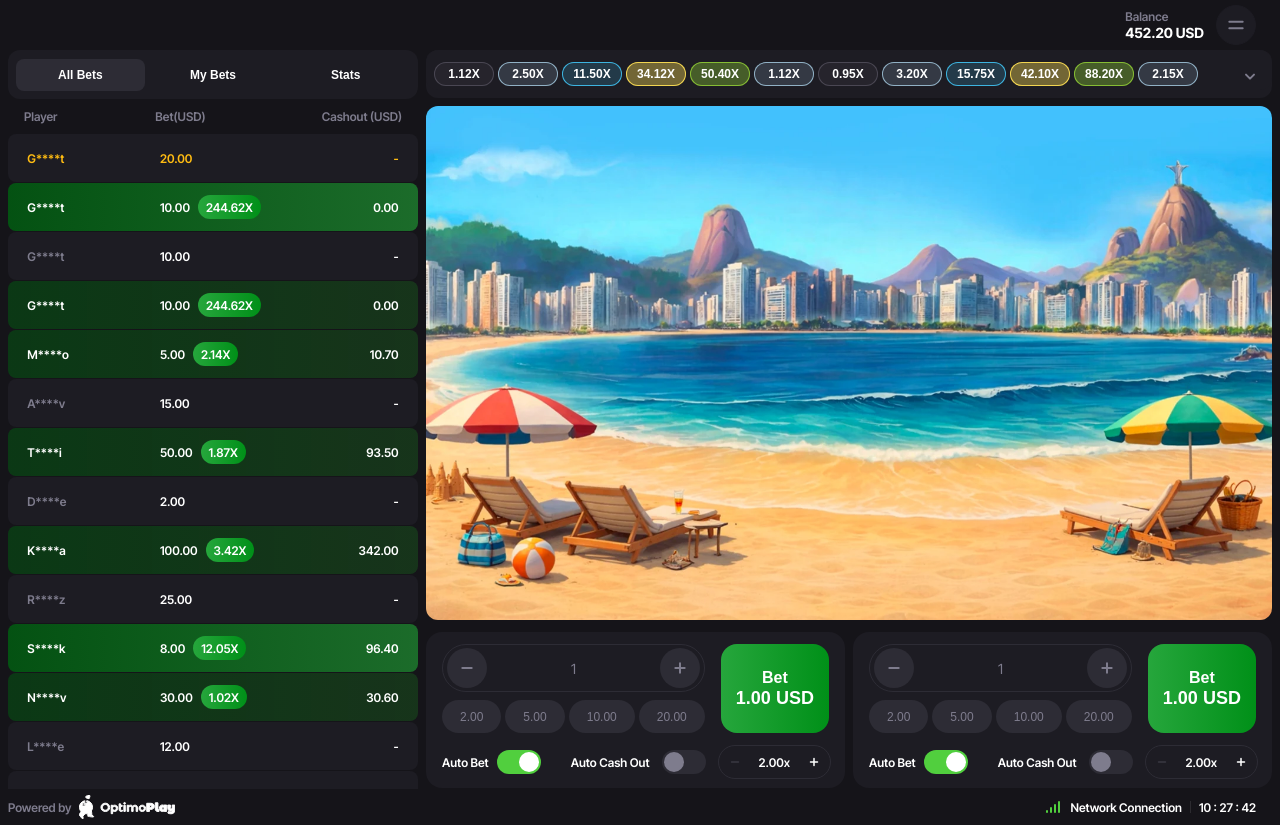
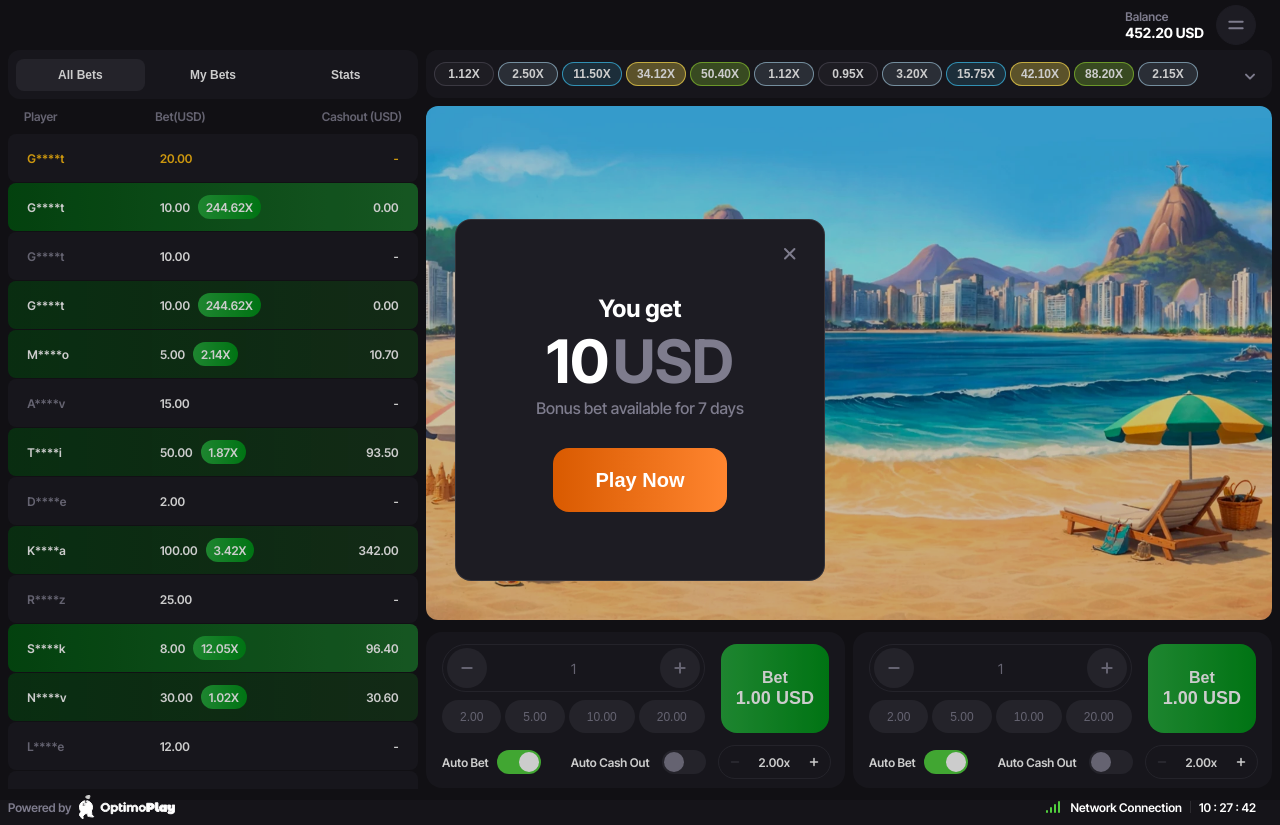
Before and after one commit to Allonos/optimogroup-task, a React (Vite) app: page / in a window 1280 px wide. Built offline with nearby package versions, Linux system fonts and the light colour scheme.

Commit message:
feat: bonus spin/bet modal

```diff
--- a/public/locales/en.json
+++ b/public/locales/en.json
@@ -175,5 +175,7 @@
   "pointDetails": "Point Details",
   "roundId": "Round ID",
   "serverSeed": "Server Seed",
-  "meaningOfProvablyFair": "Meaning of Provably Fair"
+  "meaningOfProvablyFair": "Meaning of Provably Fair",
+  "youGet": "You get",
+  "bonusBetAvailableFor7Days": "Bonus bet available for 7 days"
 }
--- /dev/null
+++ b/src/components/ui/modals/bonusModal/BonusModal.jsx
@@ -0,0 +1,40 @@
+import { useTranslation } from 'react-i18next';
+
+import DefaultModal from '@/components/ui/modals/DefaultModal';
+import BonusModalHeader from '@/components/ui/modals/bonusModal/components/BonusModalHeader';
+
+const BonusModal = ({ type, isOpen, onClose }) => {
+  const { t } = useTranslation();
+  return (
+    <DefaultModal
+      isOpen={isOpen}
+      onClose={onClose}
+      className='modal--centered'
+      style={{
+        maxWidth: 370,
+        width: '100%',
+        borderRadius: 16,
+        padding: '24px 24px 68px 24px',
+        border: '1px solid rgba(var(--line))',
+        zIndex: 100,
+      }}
+    >
+      <div className='bonus-modal-container'>
+        <BonusModalHeader onClose={onClose} />
+        <div className='bonus-modal-content'>
+          <h3 className='bonus-modal-you__get'>{t('youGet')}</h3>
+          <h2>10{type === 'bonus' && <span>USD</span>}</h2>
+          {type === 'free' && (
+            <h3 className='bonus-modal-free__bet'>{t('freeBet')}</h3>
+          )}
+          <p>{t('bonusBetAvailableFor7Days')}</p>
+        </div>
+        <button className='bonus-modal-play__button' onClick={onClose}>
+          {t('playNow')}
+        </button>
+      </div>
+    </DefaultModal>
+  );
+};
+
+export default BonusModal;
--- /dev/null
+++ b/src/components/ui/modals/bonusModal/components/BonusModalHeader.jsx
@@ -0,0 +1,16 @@
+import { CloseIcon } from '@/assets/icons/SvgTojsx';
+
+const BonusModalHeader = ({ onClose }) => {
+  return (
+    <button className='bonus-modal-header' onClick={onClose}>
+      <CloseIcon
+        className='icon bonus-modal-close__button-icon'
+        style={{
+          '--icon-color': 'rgba(var(--icon-grey))',
+        }}
+      />
+    </button>
+  );
+};
+
+export default BonusModalHeader;
--- a/src/pages/HomePage.jsx
+++ b/src/pages/HomePage.jsx
@@ -1,10 +1,17 @@
+import { useState } from 'react';
+
 import GameLayout from '@/components/ui/layouts/GameLayout';
 import BetsListSection from '@/components/ui/sections/BetsListSection';
 import GameHeader from '@/components/ui/headers/gameHeader/GameHeader';
 import background from '@/assets/webp/background.webp';
 import GameActionsSection from '@/components/ui/sections/gameActionsSection/GameActionsSection';
+import BonusModal from '../components/ui/modals/bonusModal/BonusModal';
 
 const HomePage = () => {
+  const [isGetBonusBet, setIsGetBonusBet] = useState(true);
+  const [isGetFreeBet, setGetIsFreeBet] = useState(false);
+  const [totalFreeBetWin, setTotalFreeBetWin] = useState(false);
+
   return (
     <GameLayout>
       <BetsListSection />
@@ -15,6 +22,9 @@ const HomePage = () => {
         </div>
         <GameActionsSection />
       </div>
+
+      <BonusModal isOpen={isGetBonusBet} onClose={() => setIsGetBonusBet(false)} type="bonus" />
+      <BonusModal isOpen={isGetFreeBet} onClose={() => setGetIsFreeBet(false)} type="free" />
     </GameLayout>
   );
 };
--- a/src/styles/index.css
+++ b/src/styles/index.css
@@ -23,6 +23,7 @@
 @import "../styles/modals/howToPlayModal/HowToPlayModal.css";
 @import "../styles/modals/freeBetModal/freeBetModal.css";
 @import "../styles/modals/pointDetailsModal/PointDetailModal.css";
+@import "../styles/modals/bonusModal/BonusModal.css";
 
 *,
 *::before,
--- /dev/null
+++ b/src/styles/modals/bonusModal/BonusModal.css
@@ -0,0 +1,92 @@
+@import "../../../utils/ColorVariables.css";
+@import '../../../utils/FontSizeVariables.css';
+
+.bonus-modal-header {
+  background: none;
+  border: none;
+  padding: 0;
+  display: flex;
+  width: 100%;
+  justify-content: flex-end;
+}
+
+.bonus-modal-close__button-icon {
+  cursor: pointer;
+}
+
+.bonus-modal-container {
+  display: flex;
+  flex-direction: column;
+  gap: 30px;
+}
+
+.bonus-modal-content {
+  display: flex;
+  flex-direction: column;
+  gap: 16px;
+  align-items: center;
+}
+
+.bonus-modal-you__get {
+  font-size: var(--body-3xl);
+  line-height: 29px;
+  font-weight: 700;
+  color: rgba(var(--text-white));
+}
+
+.bonus-modal-content h2 {
+  font-size: var(--body-60);
+  line-height: 44px;
+  font-weight: 700;
+  color: rgba(var(--text-white));
+}
+
+.bonus-modal-free__bet {
+  font-size: var(--body-3xl);
+  line-height: 17px;
+  font-weight: 700;
+  color: rgba(var(--text-white));
+}
+
+.bonus-modal-content h2 span {
+  color: rgba(var(--text-grey));
+  margin-left: 4px;
+}
+
+.bonus-modal-content p {
+  font-size: var(--body-lg);
+  line-height: 19px;
+  font-weight: 500;
+  color: rgba(var(--text-grey));
+}
+
+.bonus-modal-play__button {
+  position: relative;
+  padding: 20px 43px;
+  border-radius: 16px;
+  align-self: center;
+  border: none;
+  background: linear-gradient(to right, rgba(var(--orange-gradient-start)), rgba(var(--orange-gradient-end)));
+  font-size: var(--body-2xl);
+  font-weight: 700;
+  line-height: 24px;
+  color: rgba(var(--text-white));
+  cursor: pointer;
+  overflow: hidden;
+  z-index: 0;
+}
+
+.bonus-modal-play__button::before {
+  content: '';
+  position: absolute;
+  inset: 0;
+  border-radius: inherit;
+  background: linear-gradient(to right, rgba(var(--orange-gradient-hover-start)), rgba(var(--orange-gradient-hover-end)));
+  opacity: 0;
+  transition: opacity 0.3s ease;
+  z-index: -1;
+}
+
+.bonus-modal-play__button:hover::before {
+  opacity: 1;
+}
--- a/src/utils/ColorVariables.css
+++ b/src/utils/ColorVariables.css
@@ -41,4 +41,6 @@
   --green: 81, 207, 62, 1;
   --orange-gradient-start: 217, 90, 0, 1;
   --orange-gradient-end: 255, 133, 47, 1;
+  --orange-gradient-hover-start: 255, 133, 47, 1;
+  --orange-gradient-hover-end: 217, 90, 0, 1;
 }
--- a/src/utils/FontSizeVariables.css
+++ b/src/utils/FontSizeVariables.css
@@ -6,4 +6,6 @@
   --body-lg: 16px;
   --body-xl: 18px;
   --body-2xl: 20px;
+  --body-3xl: 24px;
+  --body-60: 60px;
 }
```
